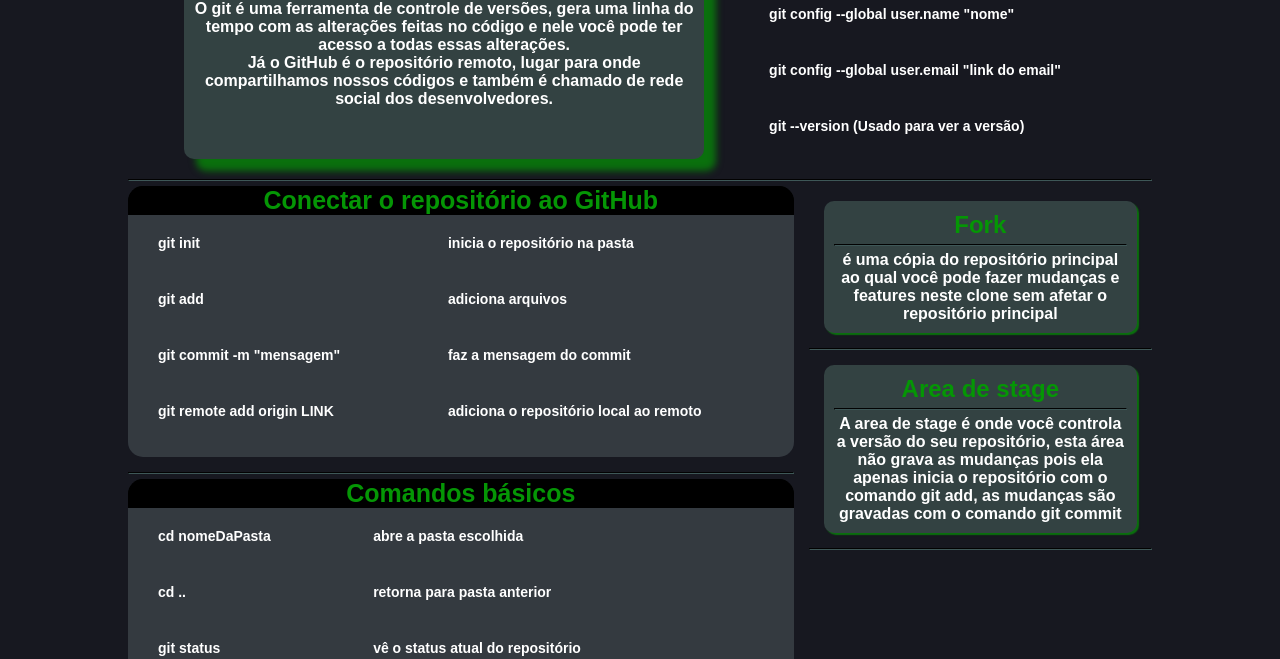
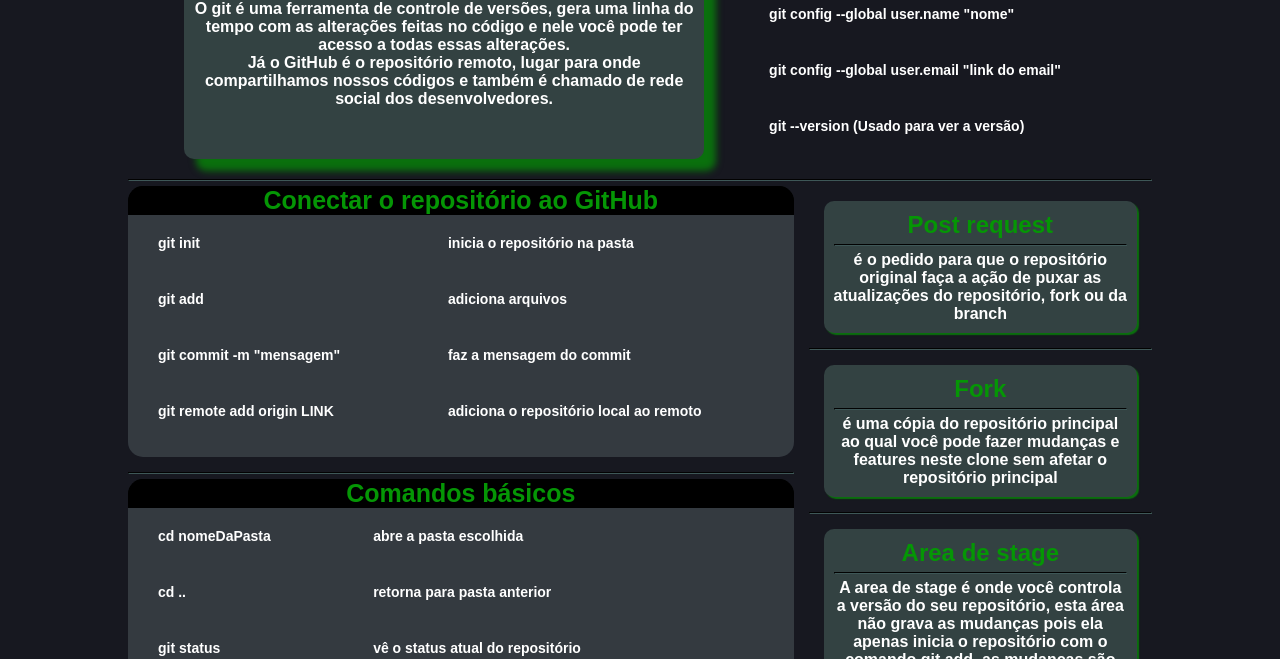
Before and after one commit to Vitor-Kemuel/Git-GitHub, a plain HTML site: page index.html in a window 1280 px wide. Shown: the part 141-800 px from the top of the page. Drawn offline with Linux system fonts and the light colour scheme.

Commit message:
Adicionando informação sobre post request

```diff
--- a/index.html
+++ b/index.html
@@ -111,6 +111,10 @@
             </div>
             <div id="right">
                 <div class="cardInfo">
+                    <h2 class="title">Post request</h2><hr>
+                    <p>é o pedido para que o repositório original faça a ação de puxar as atualizações do repositório, fork ou da branch</p>
+                </div><hr>
+                <div class="cardInfo">
                     <h2 class="title">Fork</h2><hr>
                     <p>é uma cópia do repositório principal ao qual você pode fazer mudanças e features neste clone sem afetar o repositório principal</p>
                 </div><hr>
```
